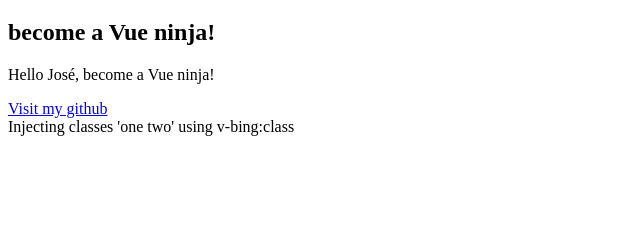
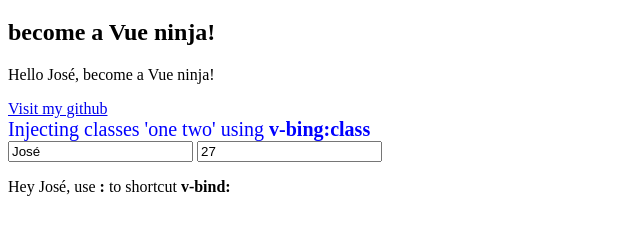
Before and after one commit to devjosegomez/VueJS, a plain HTML site: page index.html in a window 1280 px wide. Shown: the part 61-296 px from the top of the page, without its empty margins (0-640 px from the left). Drawn offline with nearby package versions, Linux system fonts and the light colour scheme.

Commit message:
directive : (short form of v-bind:)

```diff
--- a/app.js
+++ b/app.js
@@ -4,7 +4,8 @@ new Vue({
         title: "become a Vue ninja!",
         name: "José",
         url: "https://github.com/devjosegomez",
-        classes: ["one", "two"]
+        classes: ["one", "two"],
+        age: 27
     },
     methods: {
         greet(){
--- a/index.html
+++ b/index.html
@@ -5,6 +5,7 @@
     <meta name="viewport" content="width=device-width, initial-scale=1.0">
     <meta http-equiv="X-UA-Compatible" content="ie=edge">
     <title>Document</title>
+    <link rel="stylesheet" href="styles.css">
     <!-- development version, includes helpful console warnings -->
     <script src="https://cdn.jsdelivr.net/npm/vue/dist/vue.js"></script>
 
@@ -16,7 +17,10 @@
         <p>{{greet()}}</p>
         <!--if you want to bind an attribute you don't need to use {{}}-->
         <a v-bind:href="url">Visit my github</a>
-        <div v-bind:class="classes">Injecting classes 'one two' using v-bing:class</div>
+        <div v-bind:class="classes">Injecting classes 'one two' using <strong>v-bing:class</strong> </div>
+        <input type="text" v-bind:value="name">
+        <input type="number" :value="age">
+        <p>Hey {{name}}, use <strong>:</strong> to shortcut <strong>v-bind:</strong> </p>
     </div>
 
     <script src="app.js"></script>
--- /dev/null
+++ b/styles.css
@@ -0,0 +1,7 @@
+.one {
+    color: blue;
+}
+
+.two{
+    font-size: 20px;
+}
```
